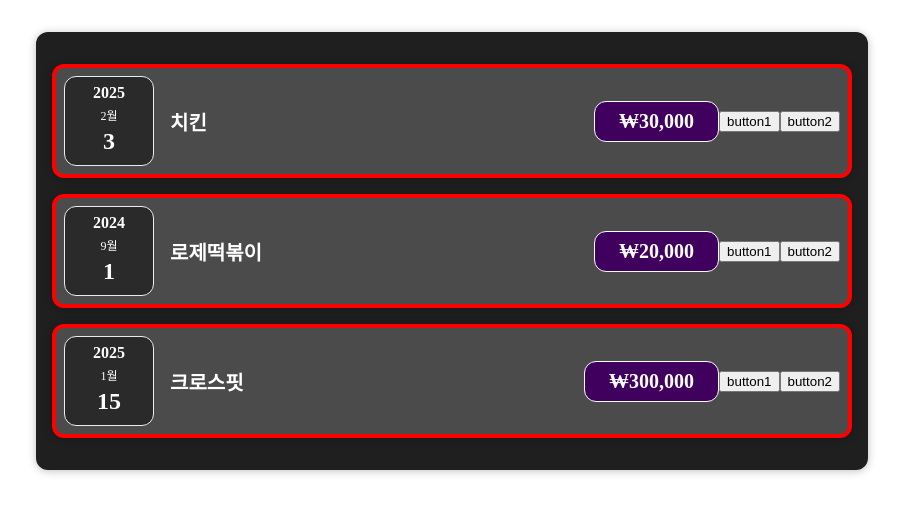
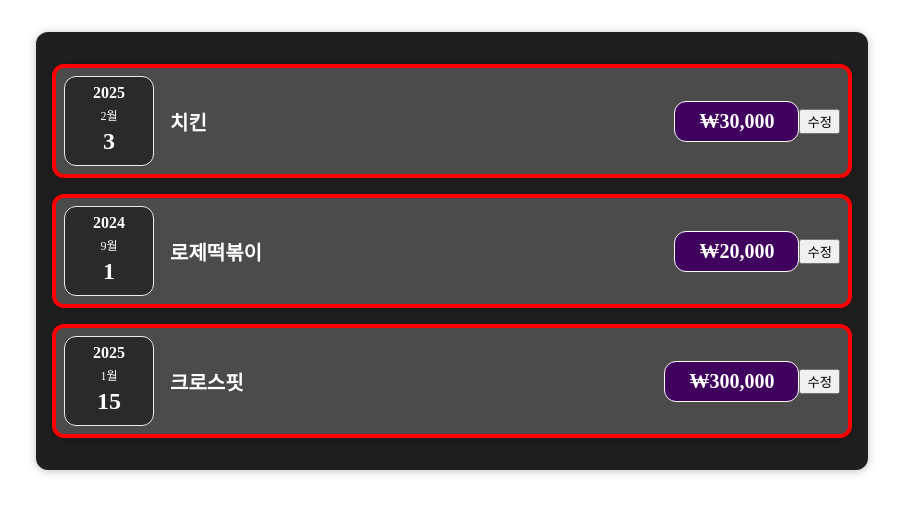
Before and after one commit to mjkim41/react101, a React (Vite) app: page / in a window 1280 px wide. Shown: the top 514 px of the page, without its empty margins (188-1091 px from the left). Built offline with nearby package versions, Linux system fonts and the light colour scheme.

Commit message:
# UseState(ExpenseItem.jsx의 button 누를 시 실현내용)

```diff
--- a/src/components/expenseTracker/ExpenseItem.jsx
+++ b/src/components/expenseTracker/ExpenseItem.jsx
@@ -1,4 +1,4 @@
-import React from 'react';
+import React, {useState} from 'react';
 /* React에서 CSS를 import할 수 있는 원리는 Webpack과 같은 모듈 번들러 덕분입니다.
 Webpack은 CSS 파일을 JavaScript 모듈처럼 취급하고, 이를 통해 CSS를 JavaScript 코드 내에서 가져올 수 있도록 도와줍니다.
 이 과정은 개발자가 직접 설정하지 않더라도, Create React App 등의 도구를 사용하면 자동으로 설정됩니다.
@@ -10,7 +10,7 @@ import Card from "../ui/card.jsx";
 
 const ExpenseItem = ({ expense }) => {
     // console.log('props: ', props);
-    const { title, price, date } = expense;
+    let { title, price, date } = expense;
 
     // 원화 표기법으로 변환
     const formatPrice = new Intl.NumberFormat('ko-KR', {style: 'currency', currency:'krw'}).format(price);
@@ -19,25 +19,32 @@ const ExpenseItem = ({ expense }) => {
     // const $btn1 = document.getElementById('btn1');
     // console.log($btn1);
 
+    // 상태값을 처리하는 함수(hook)
+    // : useState 훅의 리턴값을 배열이며, 첫번째 요소는 관리할 상태값의 초기값, 두번째 요소는 해당 상태값을 변경할 떄 사용하는 setter 함수
+    let [itemTitle, setItemTitle] = useState(title);
+    console.log('itemTitle:', itemTitle);
+
+
     // 이벤트 핸들러 정의
-    function handleClick() {
-        console.log('클릭!!');
+    function handleClick(e) {
+        // itemTitle = '짜짱면'; 이렇게 면 안 바뀜
+        setItemTitle('짜장면');
     }
 
     return (
         // ! 이벤트는 html 태그에만 걸 수 있음. Card는 태그가 아닌 Component임. 따라서 event 미발생. props로 전달해주는 것임
-        <Card className='expense-item' onClick={e => console.log('card click!!')}>
+        <Card className='expense-item'>
             {/* 날짜를 component 화 함*/}
             <ExpenseDate expenseDate={date}/>
             <div className='expense-item__description'>
-                <h2>{title}</h2>
+                {/*title에서 상태값으로 바꿔줌*/}
+                <h2>{itemTitle}</h2>
                 {/* 통화 표시를 compeont화 함 */}
                 <div className='expense-item__price'>{formatPrice}</div>
             </div>
 
              {/*    이벤트 바인딩 실습  : 바닐라에서는 onclick=handleClick(), react에서는 onClick=handleClick */}
-            <button id='btn1' onClick={handleClick}>button1</button>
-            <button id='btn2' onDoubleClick={e => {alert('메롱')}} onMouseOver={e => {alert('이벤트 발생')}}>button2</button>
+            <button id='btn1' onClick={handleClick}>수정</button>
         </Card>
     );
 };
--- a/src/components/ui/card.jsx
+++ b/src/components/ui/card.jsx
@@ -3,13 +3,13 @@ import './Card.css';
 
 // 안의 태그 내용이 유동적인 경우 : 부모에서 props로 전달해주면 자식 태그에서 props.children으로 사용
 // onClick 을 props로 전달받음
-const Card = ({ children, className, onClick }) => {
+let Card = ({ children, className}) => {
 
     // 카드....
     const cn = `card ${className}`;
     return (
         // 이벤트 받아줌
-        <div className={cn} onClick={onClick}>
+        <div className={cn}>
             {/* 유동적인 구조인 경우 */}
             {children}
         </div>
```
